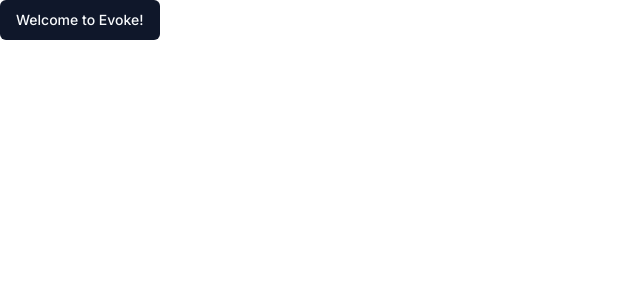
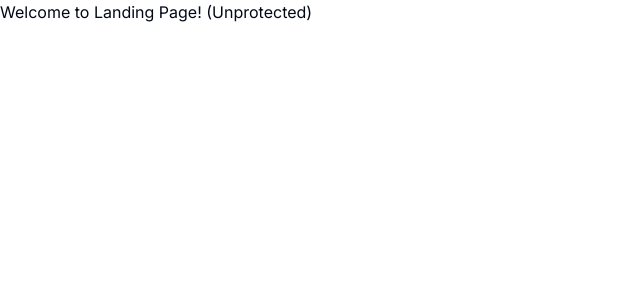
Before and after one commit to CGodl/GaelAi, a Next.js app: page / in a window 1280 px wide. Shown: the top 300 px of the page, without its empty margins (0-640 px from the left). Built offline with nearby package versions, Linux system fonts and the light colour scheme.

Commit message:
Added dashboard and landing placeholder pages

```diff
--- /dev/null
+++ b/app/(dashboard)/(routes)/dashboard/page.tsx
@@ -0,0 +1,8 @@
+
+const DashboardPage = () => {
+  return (
+    <div>Welcome to Dash Page (Protected)!</div>
+  )
+}
+
+export default DashboardPage;
--- /dev/null
+++ b/app/(landing)/page.tsx
@@ -0,0 +1,5 @@
+export default function LandingPage() {
+  return (
+    <div>Welcome to Landing Page! (Unprotected)</div>
+  )
+}
--- a/app/globals.css
+++ b/app/globals.css
@@ -1,6 +1,12 @@
 @tailwind base;
 @tailwind components;
 @tailwind utilities;
+
+html,
+body,
+:root {
+  height: 100%;
+}
 
 @layer base {
   :root {
--- a/app/layout.tsx
+++ b/app/layout.tsx
@@ -6,7 +6,7 @@
 
 export const metadata: Metadata = {
   title: 'EvokeAI',
-  description: 'Generated by create next app',
+  description: 'AI Design Platform',
 }
 
 export default function RootLayout({
--- a/app/page.tsx
+++ /dev/null
@@ -1,7 +0,0 @@
-import { Button } from "@/components/ui/button"
-
-export default function Home() {
-  return (
-    <Button>Welcome to Evoke!</Button>
-  )
-}
```
